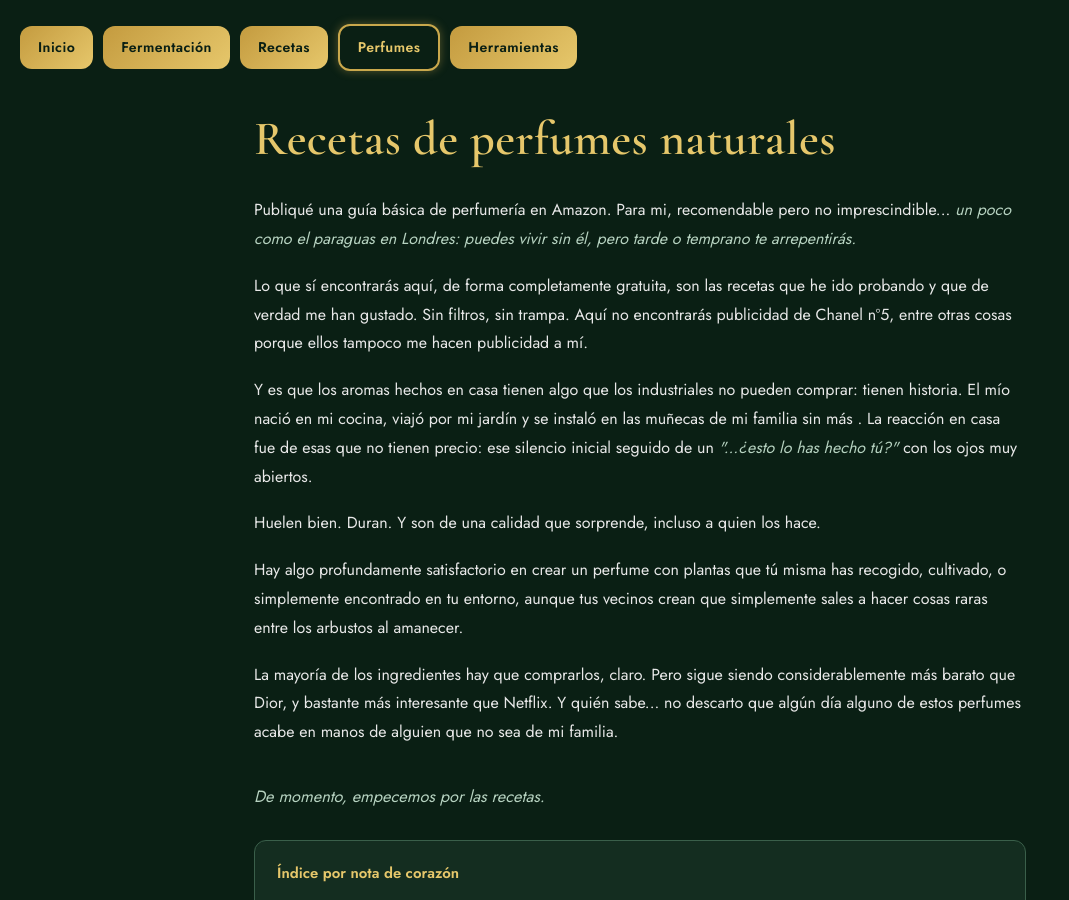
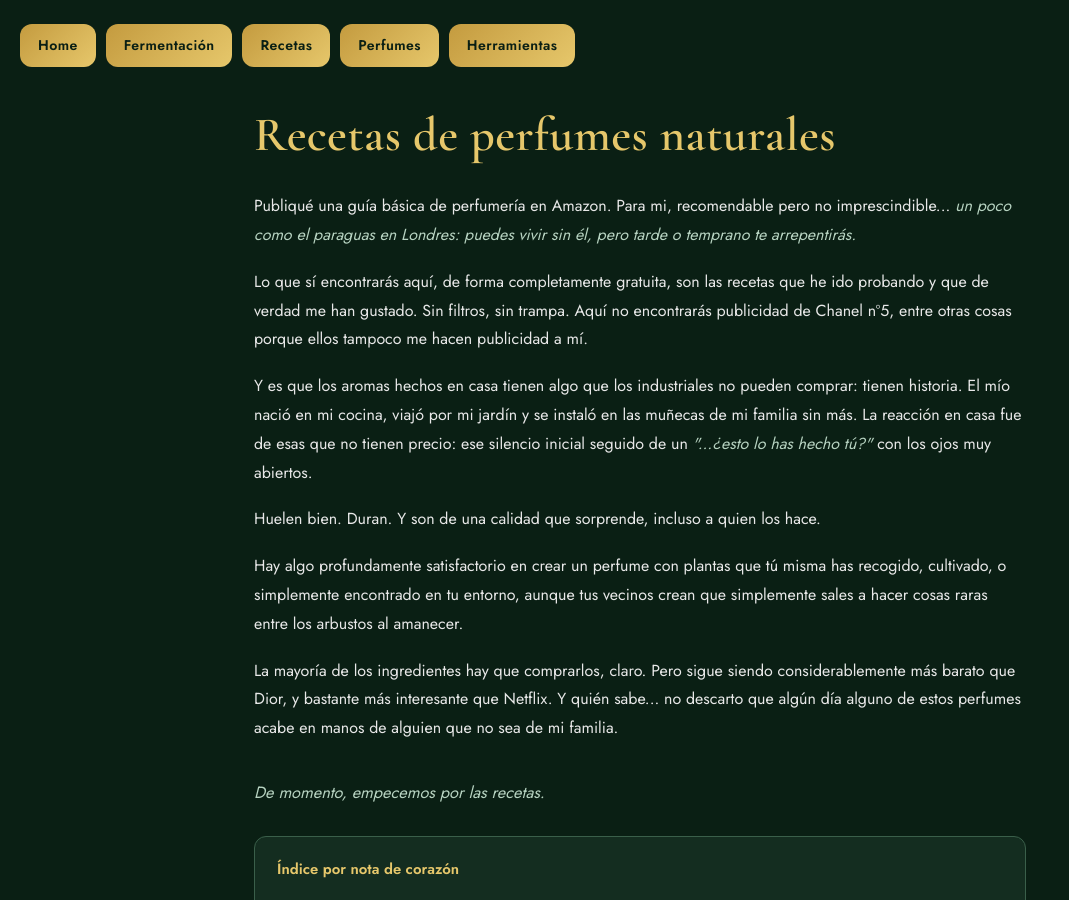
Before and after one commit to askedwhy11/fermentarBK, a Jekyll site: the page built from perfumes.html, in a window 1280 px wide and 900 px high. Shown: the whole window, without its empty margins (0-1069 px from the left). Built offline with Jekyll 4.4.1, drawn with Linux system fonts in a browser that asks for light colours; some of the changed text lies outside the part shown.

Commit message:
Update perfumes.html

```diff
--- a/perfumes.html
+++ b/perfumes.html
@@ -1,10 +1,7 @@
-<!DOCTYPE html>
-<html lang="es">
-<head>
-  <meta charset="UTF-8" />
-  <meta name="viewport" content="width=device-width, initial-scale=1.0" />
-  <title>Recetas de Perfumes Naturales — Fermento</title>
-  <link rel="stylesheet" href="styles/styles.css" />
+---
+layout: default
+title: Perfumes
+---
 
 <style>
     .accordion {
@@ -13,7 +10,6 @@
       border-radius: var(--radius);
       overflow: hidden;
     }
-
     .accordion-header {
       width: 100%;
       background: var(--bg-card);
@@ -45,28 +36,19 @@
       flex-shrink: 0;
       margin-left: 12px;
     }
-
-    .accordion.open .accordion-arrow {
-      transform: rotate(180deg);
-    }
-
+    .accordion.open .accordion-arrow { transform: rotate(180deg); }
     .accordion-body {
       display: none;
       padding: 20px 20px 24px;
       border-top: 1px solid var(--border);
     }
-
-    .accordion.open .accordion-body {
-      display: block;
-    }
-
+    .accordion.open .accordion-body { display: block; }
     .accordion-body table {
       width: 100%;
       border-collapse: collapse;
       font-size: 0.91rem;
       margin-top: 14px;
     }
-
     .accordion-body th {
       text-align: left;
       padding: 6px 8px;
@@ -74,41 +56,28 @@
       color: var(--gold);
       border-bottom: 1px solid var(--border);
     }
-
     .accordion-body th:last-child,
-    .accordion-body th:nth-last-child(2) {
-      text-align: right;
-    }
-
+    .accordion-body th:nth-last-child(2) { text-align: right; }
     .accordion-body td {
       padding: 7px 8px;
       color: var(--text-muted);
       border-bottom: 1px solid rgba(58,95,74,0.3);
     }
-
     .accordion-body td:last-child,
-    .accordion-body td:nth-last-child(2) {
-      text-align: right;
-    }
-
+    .accordion-body td:nth-last-child(2) { text-align: right; }
     .accordion-body tfoot td {
       color: var(--gold);
       font-weight: 600;
       border-top: 1px solid var(--border);
       border-bottom: none;
     }
-
     .accordion-body ol {
       padding-left: 20px;
       margin-top: 12px;
       color: var(--text-muted);
       line-height: 2;
     }
-
-    .recipe-block {
-      margin-top: 18px;
-    }
-
+    .recipe-block { margin-top: 18px; }
     .recipe-block-title {
       font-family: var(--font-body);
       font-size: 0.82rem;
@@ -118,13 +87,11 @@
       text-transform: uppercase;
       margin-bottom: 10px;
     }
-
     .recipe-block p {
       margin-bottom: 0;
       font-size: 0.93rem;
       color: var(--text-muted);
     }
-
     .nota-personal {
       margin-top: 20px;
       background: rgba(230,199,107,0.07);
@@ -136,22 +103,8 @@
       font-size: 0.93rem;
       line-height: 1.75;
     }
-
-    .nota-personal strong {
-      color: var(--gold);
-      font-style: normal;
-    }
+    .nota-personal strong { color: var(--gold); font-style: normal; }
 </style>
-</head>
-<body>
-
-  <nav class="menu">
-    <a href="index.html">Inicio</a>
-    <a href="fermento.html">Fermentación</a>
-    <a href="recetas.html">Recetas</a>
-    <a href="perfumes.html" class="active">Perfumes</a>
-    <a href="laboratorio.html">Herramientas</a>
-  </nav>
 
 <div class="container">
 
@@ -161,7 +114,7 @@
 
   <p>Lo que sí encontrarás aquí, de forma completamente gratuita, son las recetas que he ido probando y que de verdad me han gustado. Sin filtros, sin trampa. Aquí no encontrarás publicidad de Chanel nº5, entre otras cosas porque ellos tampoco me hacen publicidad a mí.</p>
 
-    <p>Y es que los aromas hechos en casa tienen algo que los industriales no pueden comprar: tienen historia. El mío nació en mi cocina, viajó por mi jardín y se instaló en las muñecas de mi familia sin más . La reacción en casa fue de esas que no tienen precio: ese silencio inicial seguido de un <em>"...¿esto lo has hecho tú?"</em> con los ojos muy abiertos.</p>
+  <p>Y es que los aromas hechos en casa tienen algo que los industriales no pueden comprar: tienen historia. El mío nació en mi cocina, viajó por mi jardín y se instaló en las muñecas de mi familia sin más. La reacción en casa fue de esas que no tienen precio: ese silencio inicial seguido de un <em>"...¿esto lo has hecho tú?"</em> con los ojos muy abiertos.</p>
 
   <p>Huelen bien. Duran. Y son de una calidad que sorprende, incluso a quien los hace.</p>
 
@@ -181,10 +134,7 @@
     </ul>
   </div>
 
-
-    <!-- LAVANDA -->
   <h2 id="lavanda">🌿 Basadas en lavanda</h2>
-
   <p class="bridge">La lavanda es quizás el punto de partida más generoso para quien empieza. Versátil, equilibrada, y con esa rara virtud de funcionar tanto sola como en compañía de casi cualquier otro ingrediente.</p>
 
   <div class="accordion">
@@ -193,25 +143,17 @@
       <span class="accordion-arrow">▼</span>
     </button>
     <div class="accordion-body">
-
       <p>Una fórmula fresca y luminosa donde la lavanda actúa como puente calmante entre la chispa cítrica de arriba y la madera serena de abajo. El cardamomo es opcional, pero si lo tienes úsalo: añade un punto especiado que lo hace más interesante.</p>
-
       <div class="recipe-block">
         <div class="recipe-block-title">Datos de la fórmula</div>
         <p>Volumen total: <strong style="color:var(--text-soft);">10 ml</strong> &nbsp;·&nbsp; Concentración: <strong style="color:var(--text-soft);">16%</strong> &nbsp;·&nbsp; Esencias totales: <strong style="color:var(--text-soft);">1,6 ml</strong></p>
         <p style="margin-top:6px;"><em>Usa gotero preciso o pipeta — con las esencias, pasarse es fácil e irreversible.</em></p>
       </div>
-
       <div class="recipe-block">
         <div class="recipe-block-title">Ingredientes — en orden de aplicación</div>
         <table>
           <thead>
-              <tr>
-                <th>Nota</th>
-                <th>Ingrediente</th>
-                <th>ml</th>
-                <th>gotas</th>
-              </tr>
+            <tr><th>Nota</th><th>Ingrediente</th><th>ml</th><th>gotas</th></tr>
           </thead>
           <tbody>
             <tr><td>Base</td><td>Cedro</td><td>0,50</td><td>≈ 10</td></tr>
@@ -225,9 +167,8 @@
             <tr><td colspan="2">Total</td><td>1,60</td><td>56–59</td></tr>
           </tfoot>
         </table>
-          <p style="margin-top:10px; font-size:0.85rem;"><em>Sin cardamomo: suma esas gotas a petitgrain o bergamota. El total varía según el tamaño del gotero.</em></p>
+        <p style="margin-top:10px; font-size:0.85rem;"><em>Sin cardamomo: suma esas gotas a petitgrain o bergamota.</em></p>
       </div>
-
       <div class="recipe-block">
         <div class="recipe-block-title">Procedimiento</div>
         <ol>
@@ -238,23 +179,18 @@
           <li>Guarda en lugar fresco, oscuro y seco. Agita cada 2–3 días.</li>
         </ol>
       </div>
-
       <div class="recipe-block">
         <div class="recipe-block-title">Maceración y ajuste</div>
-          <p><strong style="color:var(--text-soft);">Mínimo 2 semanas</strong> antes de probar en papel y en piel. Lo ideal son 4–6 semanas para que las notas se integren de verdad.</p>
+        <p><strong style="color:var(--text-soft);">Mínimo 2 semanas</strong> antes de probar en papel y en piel.</p>
         <p style="margin-top:8px;">Anota qué te gusta y qué cambiarías: más pomelo para chispa, más cedro para profundidad.</p>
-          <p style="margin-top:8px;"><strong style="color:var(--text-soft);">Si te enamora:</strong> multiplicar a 300 ml es sencillo — ×30 las cantidades (≈ 48 ml de esencias en total). Petitgrain y bergamota serán las que más tendrás que reponer.</p>
+        <p style="margin-top:8px;"><strong style="color:var(--text-soft);">Si te enamora:</strong> multiplicar a 300 ml es sencillo — ×30 las cantidades.</p>
       </div>
-
     </div>
   </div>
 
   <p class="bridge" style="opacity:0.5; font-size:0.9rem; margin-top:32px;">— Más recetas próximamente —</p>
 
-
-    <!-- YLANG YLANG -->
   <h2 id="ylang">🌸 Basadas en ylang ylang</h2>
-
   <p class="bridge">El ylang ylang no es para tímidos. Intenso, floral, con ese punto casi embriagador que lo hace único. Usado con criterio, transforma cualquier mezcla en algo memorable.</p>
 
   <div class="accordion">
@@ -294,48 +222,40 @@
             <tr><td colspan="2">Total esencias</td><td>6,00</td><td>≈ 120</td></tr>
           </tfoot>
         </table>
-          <p style="margin-top:10px; font-size:0.85rem;"><em>Completa hasta 30 ml con alcohol de farmacia o vodka. El alcohol de almendro lo hice yo misma a mediados de febrero, simplemente dejando macerar las flores. No es imprescindible.</em></p>
+        <p style="margin-top:10px; font-size:0.85rem;"><em>Completa hasta 30 ml con alcohol de farmacia o vodka.</em></p>
       </div>
-
       <div class="recipe-block">
         <div class="recipe-block-title">Procedimiento</div>
         <ol>
           <li>Mide el ylang primero en un vasito pequeño.</li>
           <li>Añade los cítricos y el petitgrain.</li>
           <li>Incorpora el cedro al final, que es más denso.</li>
-            <li>Revuelve bien, tapa y deja reposar 48–72h en oscuridad. El ylang se abre y se redondea.</li>
+          <li>Revuelve bien, tapa y deja reposar 48–72h en oscuridad.</li>
           <li>Filtra con un pañuelo de algodón si ves partículas.</li>
           <li>Añade el alcohol poco a poco hasta completar 30 ml.</li>
           <li>Etiqueta: <em>"Ylang – 12% – [fecha]"</em> y guarda en lugar fresco y oscuro.</li>
         </ol>
       </div>
-
       <div class="recipe-block">
         <div class="recipe-block-title">Maceración y duración</div>
         <p>Proyecta 2–3 horas, se queda en piel 6–8. Con uso diario moderado dura 6–8 meses.</p>
-          <p style="margin-top:8px;">Si al probarlo en piel el ylang grita demasiado, quita 10 gotas y sustitúyelas por más bergamota. Pero con 3,6 ml ya es intenso sin ser invasivo.</p>
+        <p style="margin-top:8px;">Si al probarlo el ylang grita demasiado, quita 10 gotas y sustitúyelas por más bergamota.</p>
       </div>
-
       <div class="nota-personal">
         <strong>Una nota personal:</strong> el ylang extra puede ser muy dominante — pegajoso y extremadamente dulce. Yo lo modifiqué añadiendo 3 gotas más de petitgrain y 2 de cedro al final, y se volvió encantador.<br><br>
-          Esto es algo importante que conviene recordar: si un perfume no te gusta, no lo desperdicies. Puedes equilibrarlo y transformarlo. El amargo del petitgrain neutraliza el dulzón excesivo del ylang; el cedro añade madera y robustez. Con paciencia y pequeños ajustes, un perfume que no te convencía puede convertirse en el que más usas.
+        Esto es algo importante: si un perfume no te gusta, no lo desperdicies. Puedes equilibrarlo y transformarlo. El amargo del petitgrain neutraliza el dulzón excesivo del ylang; el cedro añade madera y robustez.
       </div>
-
     </div>
   </div>
 
   <p class="bridge" style="opacity:0.5; font-size:0.9rem; margin-top:32px;">— Más recetas próximamente —</p>
 
-
-    <!-- JAZMÍN -->
   <h2 id="jazmin">🤍 Basadas en jazmín</h2>
-    <p class="bridge">El jazmín tiene algo difícil de explicar: huele a noche, a verano, a algo que ya conoces aunque no sepas de dónde. Trabajar con él en casa es un pequeño lujo.</p>
+  <p class="bridge">El jazmín tiene algo difícil de explicar: huele a noche, a verano, a algo que ya conoces aunque no sepas de dónde.</p>
   <p class="bridge" style="opacity:0.5; font-size:0.9rem;">— Próximamente —</p>
 
-
-    <!-- VETIVER -->
   <h2 id="vetiver">🌱 Basadas en vetiver</h2>
-    <p class="bridge">El vetiver es tierra, madera, profundidad. La nota que ancla un perfume y lo hace durar. No es el protagonista más obvio, pero sin él muchas composiciones perderían su alma.</p>
+  <p class="bridge">El vetiver es tierra, madera, profundidad. La nota que ancla un perfume y lo hace durar.</p>
   <p class="bridge" style="opacity:0.5; font-size:0.9rem;">— Próximamente —</p>
 
 </div>
@@ -348,6 +268,3 @@
     accordion.classList.toggle('open');
   }
                                         </script>
-
-</body>
-</html>
```
Also changed, not shown: other parts of perfumes.html (+3 -16 lines). Lines whose indentation alone changed are shown as unchanged.
